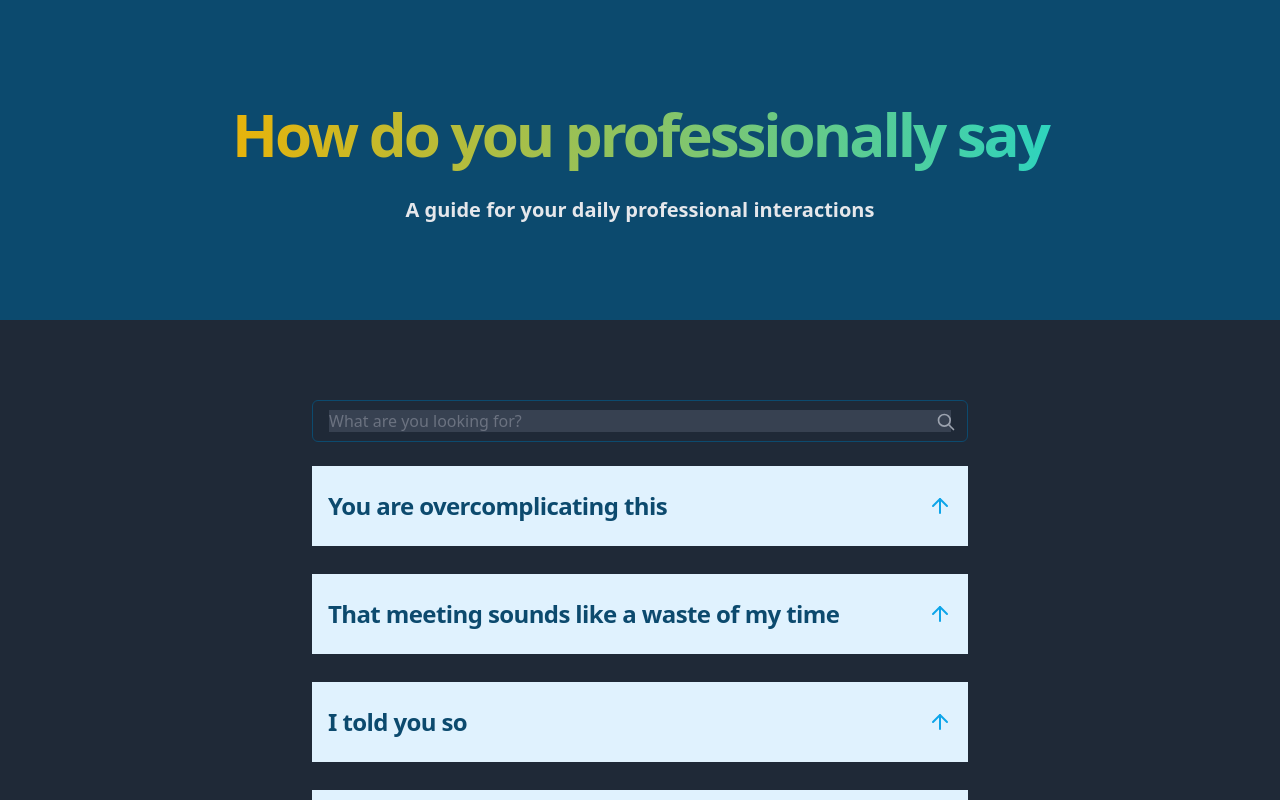
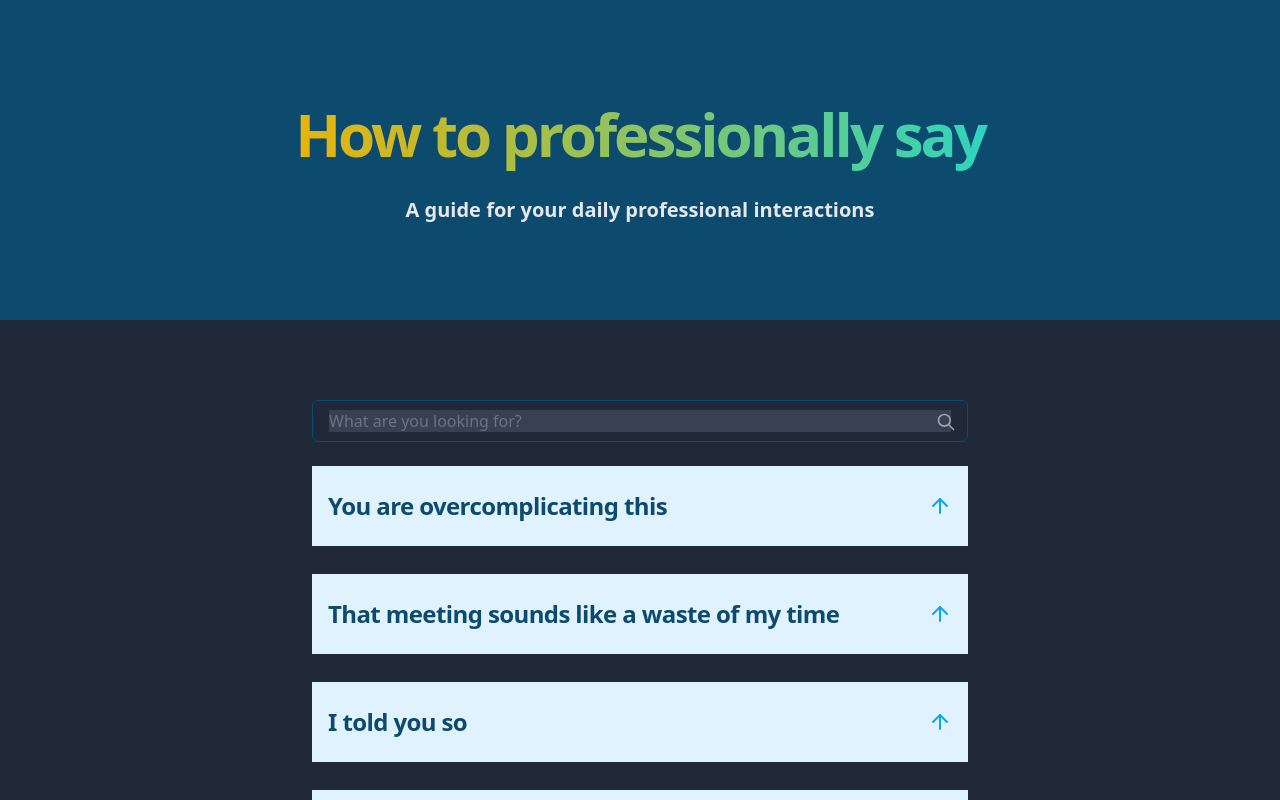
Before and after one commit to AkashRajpurohit/howtoprofessionallysay, a Next.js app: page / in a window 1280 px wide. Shown: the top 800 px of the page. Built offline with nearby package versions, Linux system fonts and the light colour scheme.

Commit message:
refactor: :art: renamed project name

```diff
--- a/components/Header.tsx
+++ b/components/Header.tsx
@@ -6,7 +6,7 @@ const Header: FunctionComponent<IHeaderProps> = (): JSX.Element => {
   return (
     <header className="flex min-h-[40vh] flex-col items-center justify-center gap-6 bg-primary-900 py-20">
       <h1 className="break-words bg-gradient-to-r from-yellow-500 to-teal-400 bg-clip-text p-2 text-center text-5xl font-extrabold leading-tight tracking-tighter text-transparent sm:leading-10 xl:text-6xl">
-        How do you professionally say
+        How to professionally say
       </h1>
       <p className="text-xl font-bold text-gray-200">
         A guide for your daily professional interactions
```
Also changed, not shown: 1 other file (tests, documents, lock files or other folders).
